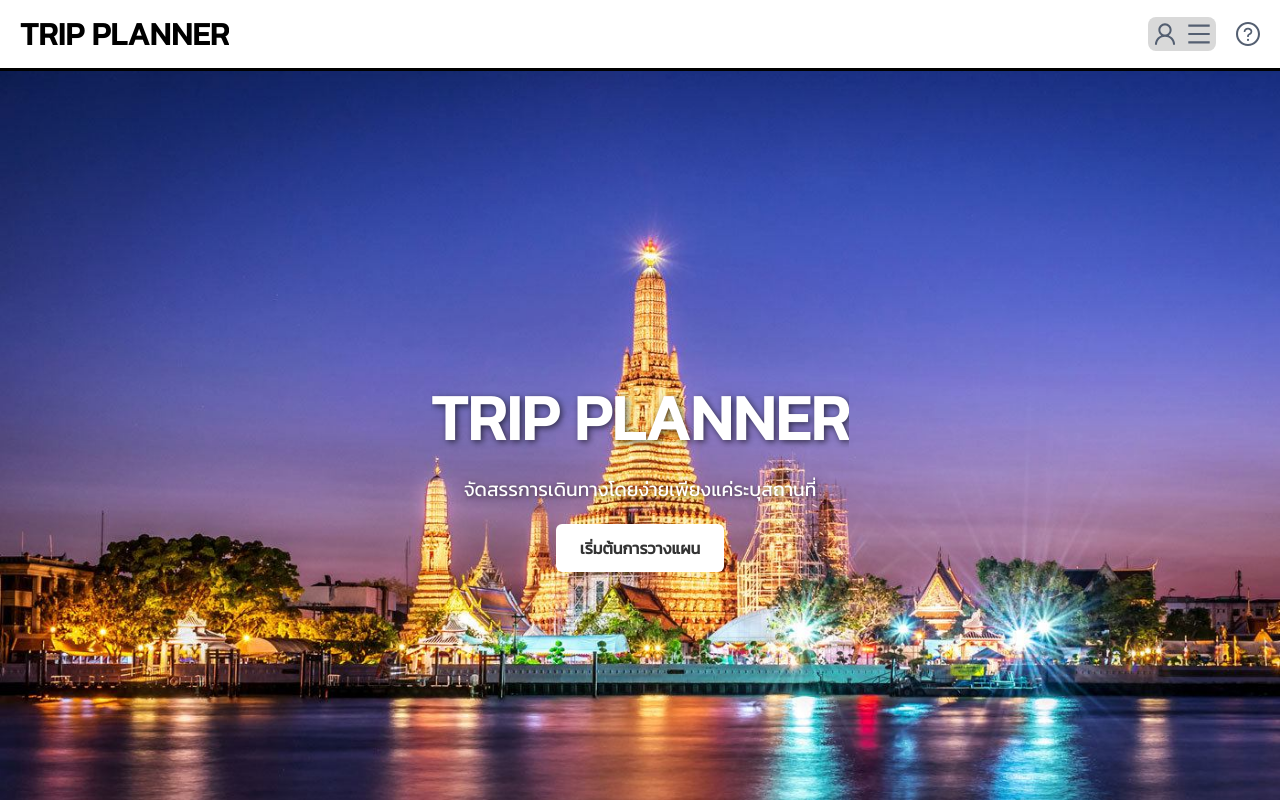
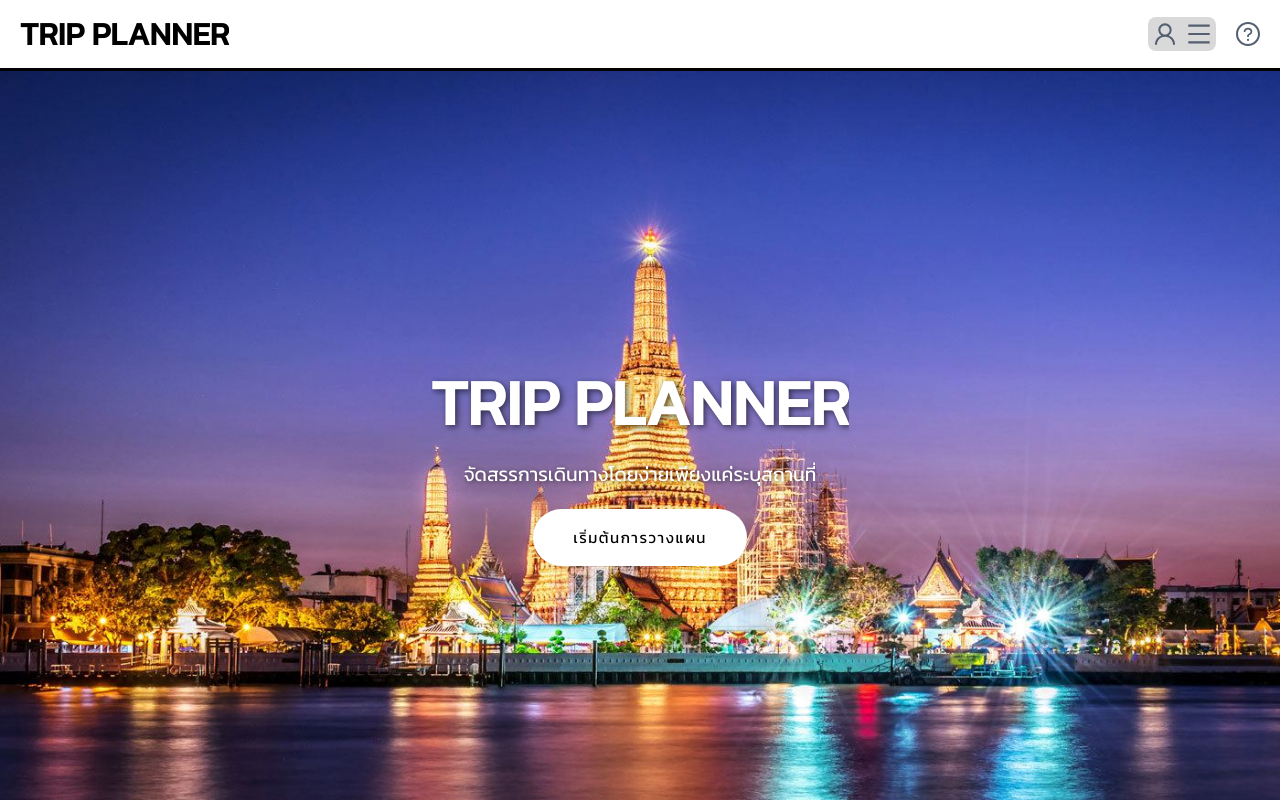
Before and after one commit to gtwndtl/test-trip, a React (Vite) app in the folder frontend/: page / in a window 1280 px wide. Built offline with nearby package versions, Linux system fonts and the light colour scheme.

Commit message:
Update frontend

```diff
--- a/frontend/src/component/chat/chat.css
+++ b/frontend/src/component/chat/chat.css
@@ -1,7 +1,7 @@
 .chat-container {
   display: flex;
   flex-direction: column;
-  height: 85vh;
+  height: 80vh;
   margin: 10px;
   padding: 10px;
   gap: 16px;
--- a/frontend/src/component/chat/chat.tsx
+++ b/frontend/src/component/chat/chat.tsx
@@ -27,11 +27,13 @@ const Chat = () => {
 
   return (
     <div className="chat-container">
+      {/* Header Section */}
       <div className="chat-header">
-        <h3>Let me help you to planing</h3>
-        <p>Just describe your stay preferences and i'll bring you the most personalised results.</p>
+        <h3>Let me help you to plan your trip</h3>
+        <p>Just describe your stay preferences and I’ll bring you the most personalised results.</p>
       </div>
 
+      {/* Message List Section */}
       <div className="chat-messages">
         {messages.map((msg, index) => (
           <div
@@ -44,9 +46,10 @@ const Chat = () => {
         <div ref={messagesEndRef} />
       </div>
 
+      {/* Input Section */}
       <div className="chat-input">
         <Input
-          placeholder="Ask anything"
+          placeholder="Ask anything..."
           value={chatInput}
           onChange={(e) => setChatInput(e.target.value)}
           onKeyDown={handleKeyDown}
--- a/frontend/src/component/landing/hero-section/hero-section.css
+++ b/frontend/src/component/landing/hero-section/hero-section.css
@@ -11,8 +11,15 @@
 }
 
 .overlay {
+  display: flex;                /* ต้องมี */
+  justify-content: center;     /* จัดกลางแนวนอน */
+  align-items: center;         /* จัดกลางแนวตั้ง */
   text-align: center;
+  flex-direction: column;
+  width: 100%;
+  height: 100%;
 }
+
 
 .overlay h1 {
   font-size: 4rem;
@@ -26,17 +33,32 @@
   text-shadow: 1px 1px 4px rgba(0, 0, 0, 0.5);
 }
 
-.overlay button {
-  padding: 12px 24px;
-  font-size: 1rem;
-  background-color: #ffffff;
-  color: #333;
-  border: none;
-  border-radius: 6px;
+
+button {
+  padding: 17px 40px;
+  border-radius: 50px;
   cursor: pointer;
-  font-weight: bold;
+  border: 0;
+  background-color: white;
+  box-shadow: rgb(0 0 0 / 5%) 0 0 8px;
+  letter-spacing: 1.5px;
+  text-transform: uppercase;
+  font-size: 15px;
+  transition: all 0.5s ease;
 }
 
-.overlay button:hover {
-  background-color: #f0f0f0;
+button:hover {
+  letter-spacing: 3px;
+  background-color: hsl(261deg 80% 48%);
+  color: hsl(0, 0%, 100%);
+  box-shadow: rgb(93 24 220) 0px 7px 29px 0px;
 }
+
+button:active {
+  letter-spacing: 3px;
+  background-color: hsl(261deg 80% 48%);
+  color: hsl(0, 0%, 100%);
+  box-shadow: rgb(93 24 220) 0px 0px 0px 0px;
+  transform: translateY(10px);
+  transition: 100ms;
+}
--- a/frontend/src/component/landing/hero-section/hero-section.tsx
+++ b/frontend/src/component/landing/hero-section/hero-section.tsx
@@ -1,7 +1,9 @@
 import './hero-section.css';
 import backgroundImage from '../../../assets/b.jpg';
+import { useNavigate } from 'react-router-dom';
 
 const HeroSection = () => {
+  const navigate = useNavigate();
   return (
     <div
       className="hero-section"
@@ -10,7 +12,8 @@ const HeroSection = () => {
       <div className="overlay">
         <h1>TRIP PLANNER</h1>
         <p>จัดสรรการเดินทางโดยง่ายเพียงแค่ระบุสถานที่</p>
-        <button>เริ่มต้นการวางแผน</button>
+        <button onClick={() => navigate('/chat')}
+          style={{ cursor: 'pointer' }}>เริ่มต้นการวางแผน</button>
       </div>
     </div>
   );
--- a/frontend/src/component/map/map.css
+++ b/frontend/src/component/map/map.css
@@ -14,5 +14,5 @@
 
 #map {
   width: 100%;
-  height: 385px; /* ปรับตามต้องการ */
+  height: 365px; /* ปรับตามต้องการ */
 }
--- a/frontend/src/page/chatpage/chatpage.css
+++ b/frontend/src/page/chatpage/chatpage.css
@@ -3,30 +3,84 @@
   flex-direction: column;
   width: 100%;
   min-height: 100vh;
+  box-sizing: border-box;
 }
 
+/* Main Layout */
 .chat-page-content {
   display: flex;
   flex-direction: row;
   justify-content: center;
+  align-items: stretch;
+  gap: 16px;
+  padding: 16px;
   height: 90vh;
-  gap: 16px;
-  padding: 10px;
+  box-sizing: border-box;
 }
 
+/* Sections (Left & Right) */
 .chat-page-section-1,
 .chat-page-section-2 {
   flex: 1;
   display: flex;
   flex-direction: column;
-  height: 100%;
   background-color: #f9f0f0;
   border-radius: 8px;
   overflow: hidden;
+  min-height: 0;
 }
 
+/* Content inside sections */
 .chat-page-recommend,
 .chat-page-map {
   flex: 1;
-  padding: 10px;
+  padding: 16px;
+  box-sizing: border-box;
 }
+
+/* === ✅ Responsive Breakpoints === */
+
+/* Tablet & Small Desktop (≤1024px) */
+@media (max-width: 1024px) {
+  .chat-page-content {
+    flex-direction: column;
+    height: auto;
+  }
+
+  .chat-page-section-1,
+  .chat-page-section-2 {
+    width: 100%;
+    height: auto;
+  }
+}
+
+/* Mobile (≤768px) */
+@media (max-width: 768px) {
+  .chat-page-content {
+    padding: 12px;
+    gap: 12px;
+  }
+
+  .chat-page-recommend,
+  .chat-page-map {
+    padding: 12px;
+  }
+}
+
+/* Extra Small Devices (≤480px) */
+@media (max-width: 480px) {
+  .chat-page-content {
+    padding: 10px;
+    gap: 10px;
+  }
+
+  .chat-page-recommend,
+  .chat-page-map {
+    padding: 10px;
+  }
+
+  .chat-page-section-1,
+  .chat-page-section-2 {
+    border-radius: 6px;
+  }
+}
--- a/frontend/src/page/home/home.css
+++ b/frontend/src/page/home/home.css
@@ -2,8 +2,32 @@
   display: flex;
   flex-direction: column;
   align-items: center;
-  justify-content: center; /* จัดแนวตั้งกลาง */
+  justify-content: center;
   width: 100%;
-  min-height: 100vh; /* ให้สูงอย่างน้อยเท่าหน้าจอ */
-  box-sizing: border-box; /* ให้ padding ไม่ดันขอบ container */
+  min-height: 100vh;
+  box-sizing: border-box;
+  padding-top: 60px; /* หรือเท่ากับความสูง navbar */
 }
+
+.navbar-container {
+  position: fixed;
+  width: 100%;
+  top: 0;
+  z-index: 1000;
+  background-color: white;
+}
+
+/* สำหรับ Chrome, Safari, Edge */
+body::-webkit-scrollbar {
+  display: none;
+}
+
+/* สำหรับ Firefox */
+body {
+  scrollbar-width: none;
+}
+
+/* ให้ยัง scroll ได้อยู่ */
+body {
+  overflow-y: scroll;
+}
--- a/frontend/src/page/home/home.tsx
+++ b/frontend/src/page/home/home.tsx
@@ -7,7 +7,9 @@ import LandingPage from "../../component/landing/landing";
 const Home = () => {
   return (
     <div className="home-container">
-      <Navbar />
+      <div className="navbar-container">
+        <Navbar />
+      </div>
       <LandingPage />
       <Footer />
     </div>
```
